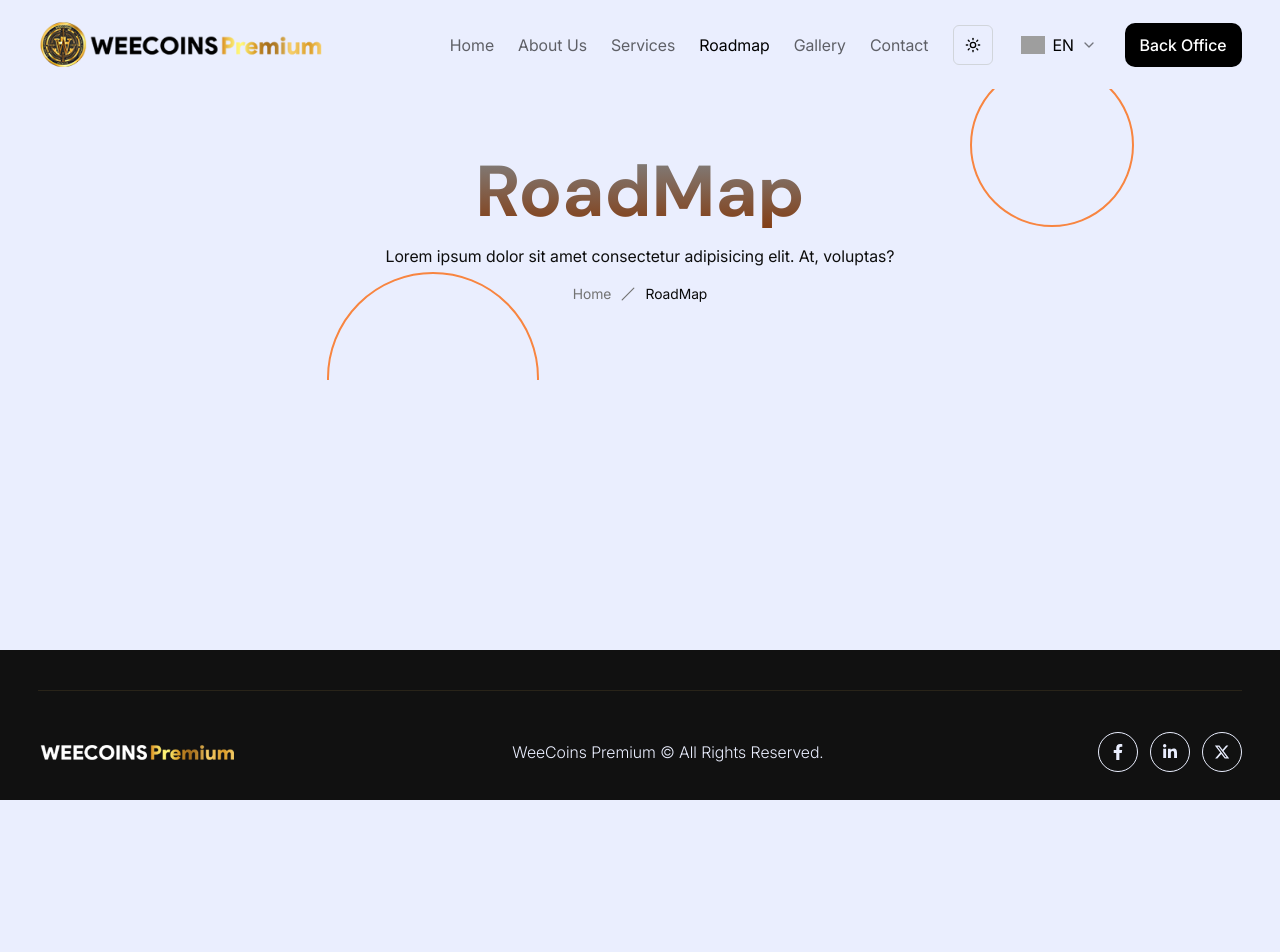
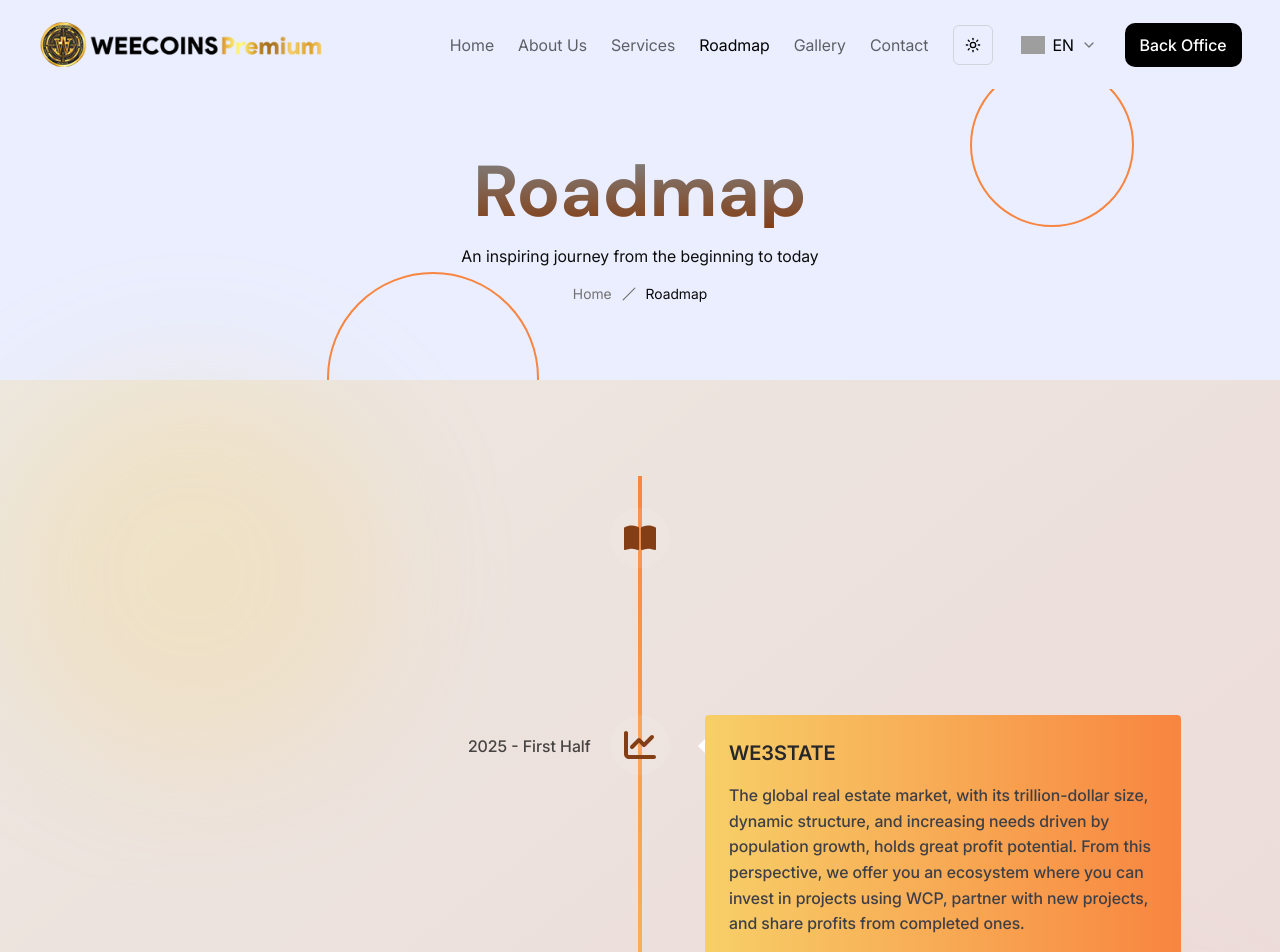
Before and after one commit to ismailkskn98/weecoins-premium, a Next.js app: page /en/roadmap in a window 1280 px wide. Shown: the top 952 px of the page. Before the commit the page ends 800 px from the top, so only its background shows below. Built offline with nearby package versions, Linux system fonts and the light colour scheme; grey boxes are pictures that could not be loaded.

Commit message:
Yeni Yol Haritası sayfası eklendi; bileşenler oluşturuldu ve çok dilli destek için içerikler güncellendi. Ayrıca, stil güncellemeleri yapıldı ve yeni bir zaman çizelgesi bileşeni entegre edildi.

```diff
--- a/messages/az.json
+++ b/messages/az.json
@@ -103,5 +103,25 @@
       }
     }
   },
-  "ServicesPage": {}
+  "RoadMapPage": {
+    "title": "Yol Xəritəsi",
+    "subtitle": "Başlanğıcdan bugünkü günə qədər ruhlandırıcı bir hekayə",
+    "cards": {
+      "WE3DUCATION": {
+        "title": "WE3DUCATION",
+        "description": "Bu platform hər kəsə hər hansı bir mövzuda, istənilən vaxt və istənilən yerdə keyfiyyətli təhsil alma fürsəti təqdim edir.",
+        "date": "2025 - Birinci Rüb"
+      },
+      "WE3STATE": {
+        "title": "WE3STATE",
+        "description": "Trilyonlarla dollar dəyərində olan qlobal daşınmaz əmlak bazarı dinamik strukturu və artan əhali ehtiyacları ilə böyük qazanc potensialına malikdir. Bu baxımdan, sizə WCP istifadə edərək investisiya edə biləcəyiniz, yeni layihələrdə ortaq ola biləcəyiniz və tamamlanmış layihələrdən qazanc payı əldə edə biləcəyiniz bir ekosistem təklif edirik.",
+        "date": "2025 - İlk Yarım"
+      },
+      "WE3NERGY": {
+        "title": "WE3NERGY",
+        "description": "WeeCoins Premium (WCP) ilə bu inqilabın bir hissəsi ola bilər, günəş və külək enerjisi layihələrinə sərmayə qoyaraq davamlı bir gələcək qura bilərsiniz. Blokçeyn texnologiyasının sayəsində WCP sizə yenilənə bilən enerji layihələrinə təhlükəsiz, şəffaf və səmərəli bir şəkildə sərmayə qoymaq imkanı yaradır.",
+        "date": "2026 - Birinci Rüb"
+      }
+    }
+  }
 }
--- a/messages/en.json
+++ b/messages/en.json
@@ -103,5 +103,25 @@
       }
     }
   },
-  "ServicesPage": {}
+  "RoadMapPage": {
+    "title": "Roadmap",
+    "subtitle": "An inspiring journey from the beginning to today",
+    "cards": {
+      "WE3DUCATION": {
+        "title": "WE3DUCATION",
+        "description": "This platform offers everyone the opportunity to access quality education on any subject, anywhere, at any time.",
+        "date": "2025 - First Quarter"
+      },
+      "WE3STATE": {
+        "title": "WE3STATE",
+        "description": "The global real estate market, with its trillion-dollar size, dynamic structure, and increasing needs driven by population growth, holds great profit potential. From this perspective, we offer you an ecosystem where you can invest in projects using WCP, partner with new projects, and share profits from completed ones.",
+        "date": "2025 - First Half"
+      },
+      "WE3NERGY": {
+        "title": "WE3NERGY",
+        "description": "With WeeCoins Premium (WCP), you can also be part of this revolution by investing in solar and wind energy projects to build a sustainable future. Thanks to blockchain technology, WCP enables you to invest in renewable energy projects securely, transparently, and efficiently.",
+        "date": "2026 - First Quarter"
+      }
+    }
+  }
 }
--- a/messages/ru.json
+++ b/messages/ru.json
@@ -102,5 +102,25 @@
       }
     }
   },
-  "ServicesPage": {}
+  "RoadMapPage": {
+    "title": "Дорожная карта",
+    "subtitle": "Вдохновляющее путешествие от начала до сегодняшнего дня",
+    "cards": {
+      "WE3DUCATION": {
+        "title": "WE3DUCATION",
+        "description": "Эта платформа предоставляет каждому возможность получить качественное образование по любому предмету, в любое время и в любом месте.",
+        "date": "2025 - Первый квартал"
+      },
+      "WE3STATE": {
+        "title": "WE3STATE",
+        "description": "Глобальный рынок недвижимости с его триллионным объемом, динамичной структурой и растущими потребностями, вызванными увеличением населения, обладает огромным потенциалом для прибыли. Мы предлагаем вам экосистему, где вы можете инвестировать в проекты с использованием WCP, становиться партнером новых проектов и делить прибыль от завершенных.",
+        "date": "2025 - Первая половина года"
+      },
+      "WE3NERGY": {
+        "title": "WE3NERGY",
+        "description": "С WeeCoins Premium (WCP) вы также можете стать частью этой революции, инвестируя в проекты солнечной и ветровой энергии для создания устойчивого будущего. Благодаря технологии блокчейн, WCP позволяет вам безопасно, прозрачно и эффективно инвестировать в проекты возобновляемой энергии.",
+        "date": "2026 - Первый квартал"
+      }
+    }
+  }
 }
--- a/messages/tr.json
+++ b/messages/tr.json
@@ -101,5 +101,25 @@
       }
     }
   },
-  "ServicesPage": {}
+  "RoadMapPage": {
+    "title": "Yol Haritası",
+    "subtitle": "Bugün en başından günümüze ilham veren bir hikayeyiz",
+    "cards": {
+      "WE3DUCATION": {
+        "title": "WE3DUCATION",
+        "description": "Bu platform; öğrenmek isteyen herkese, herhangi bir konuda, herhangi bir yerde ve herhangi bir zamanda kaliteli eğitim alma fırsatı sunuyor.",
+        "date": "2025 - İlk Çeyrek"
+      },
+      "WE3STATE": {
+        "title": "WE3STATE",
+        "description": "Global emlak piyasası, trilyonlarca dolarlık büyüklüğüyle, dinamik yapısı ve sürekli artan nüfusun getirdiği ihtiyaçlarla büyük bir kar potansiyeline sahiptir. Buradan hareketle size WCP kullanarak yatırım yapabileceğiniz, yeni başlayacak projelere ortak olabileceğiniz ve tamamlanan projelerden kar payı alabileceğiniz bir ekosistem sunuyoruz.",
+        "date": "2025 - İlk Yarım"
+      },
+      "WE3NERGY": {
+        "title": "WE3NERGY",
+        "description": "WeeCoins Premium (WCP) ile siz de bu devrimin bir parçası olabilir; güneş ve rüzgar enerjisi projelerine yatırım yaparak sürdürülebilir bir gelecek inşa edebilirsiniz. WCP, blokzincir teknolojisi sayesinde, yenilenebilir enerji projelerine güvenli, şeffaf ve etkin bir yolla yatırım yapmanızı sağlar.",
+        "date": "2026 - İlk Çeyrek"
+      }
+    }
+  }
 }
--- a/package.json
+++ b/package.json
@@ -29,6 +29,7 @@
     "react-icons": "^5.4.0",
     "react-tooltip": "^5.28.0",
     "react-use": "^17.6.0",
+    "react-vertical-timeline-component": "^3.5.3",
     "tailwind-merge": "^2.6.0",
     "tailwindcss-animate": "^1.0.7"
   },
--- a/src/app/[locale]/about/page.jsx
+++ b/src/app/[locale]/about/page.jsx
@@ -1,4 +1,4 @@
-import AboutMain from "@/components/about/AboutMain";
+import AboutMain from "@/components/about";
 import PageTitle from "@/components/common/PageTitle";
 import { useTranslations } from "next-intl";
 import React from "react";
--- a/src/app/[locale]/roadmap/page.jsx
+++ b/src/app/[locale]/roadmap/page.jsx
@@ -1,10 +1,14 @@
 import PageTitle from "@/components/common/PageTitle";
+import RoadMapMain from "@/components/roadmap";
+import { useTranslations } from "next-intl";
 import React from "react";
 
 export default function RoadMap() {
+  const t = useTranslations("RoadMapPage");
   return (
     <>
-      <PageTitle title={"RoadMap"} subtitle={"Lorem ipsum dolor sit amet consectetur adipisicing elit. At, voluptas?"} />
+      <PageTitle title={t("title")} subtitle={t("subtitle")} />
+      <RoadMapMain />
     </>
   );
 }
--- /dev/null
+++ b/src/components/roadmap/VerticalTimeline.jsx
@@ -0,0 +1,48 @@
+"use client";
+import React from "react";
+import { FaBookOpen, FaChartLine } from "react-icons/fa6";
+import { VerticalTimeline, VerticalTimelineElement } from "react-vertical-timeline-component";
+import "react-vertical-timeline-component/style.min.css";
+import { BiSolidZap } from "react-icons/bi";
+import "./roadmap.css";
+import { useTranslations } from "next-intl";
+
+export default function VerticalTimelineContainer() {
+  const t = useTranslations("RoadMapPage");
+  const cards = [
+    {
+      title: t("cards.WE3DUCATION.title"),
+      description: t("cards.WE3DUCATION.description"),
+      date: t("cards.WE3DUCATION.date"),
+      icon: FaBookOpen,
+    },
+    {
+      title: t("cards.WE3STATE.title"),
+      description: t("cards.WE3STATE.description"),
+      date: t("cards.WE3STATE.date"),
+      icon: FaChartLine,
+    },
+    {
+      title: t("cards.WE3NERGY.title"),
+      description: t("cards.WE3NERGY.description"),
+      date: t("cards.WE3NERGY.date"),
+      icon: FaChartLine,
+    },
+  ];
+
+  return (
+    <VerticalTimeline>
+      {cards.map((item, index) => (
+        <VerticalTimelineElement
+          key={index}
+          iconStyle={{ display: "flex", justifyContent: "center", alignItems: "center" }}
+          icon={<item.icon className="!h-6 !w-6 text-light-833E15 dark:text-light-f88540 md:!h-8 md:!w-8" />}
+          date={item.date}
+        >
+          <h3 className="text-xl font-semibold text-zinc-800 dark:text-white">{item.title}</h3>
+          <p className="text-zinc-700 dark:text-white/85">{item.description}</p>
+        </VerticalTimelineElement>
+      ))}
+    </VerticalTimeline>
+  );
+}
--- /dev/null
+++ b/src/components/roadmap/index.jsx
@@ -0,0 +1,12 @@
+import React from "react";
+import VerticalTimelineContainer from "./VerticalTimeline";
+import AboutGradientBg from "../about/AboutGradientBg";
+
+export default function RoadMapMain() {
+  return (
+    <section className="fluid gridContainer relative flex gap-y-16 pb-16 pt-16 transition-colors duration-300 md:pb-24 md:pt-24">
+      <AboutGradientBg />
+      <VerticalTimelineContainer />
+    </section>
+  );
+}
--- /dev/null
+++ b/src/components/roadmap/roadmap.css
@@ -0,0 +1,24 @@
+.vertical-timeline-element-content {
+  background: rgb(248, 133, 64);
+  background: linear-gradient(270deg, rgba(248, 133, 64, 1) 0%, rgba(247, 207, 104, 1) 100%);
+  box-shadow: none;
+}
+
+.vertical-timeline-element-icon {
+  background: rgba(255, 255, 255, 0.089);
+  box-shadow: none !important;
+}
+.vertical-timeline-element-icon svg {
+  display: block;
+  width: 24px;
+  height: 24px;
+  position: relative;
+  left: unset;
+  top: unset;
+  margin-left: 0 !important;
+  margin-top: 0 !important;
+}
+
+.vertical-timeline:before {
+  background: linear-gradient(180deg, rgba(248, 133, 64, 1) 0%, rgba(247, 207, 104, 1) 100%);
+}
```
Also changed, not shown: src/components/about/index.jsx (renamed from src/components/about/AboutMain.jsx), 1 other file (tests, documents, lock files or other folders).
